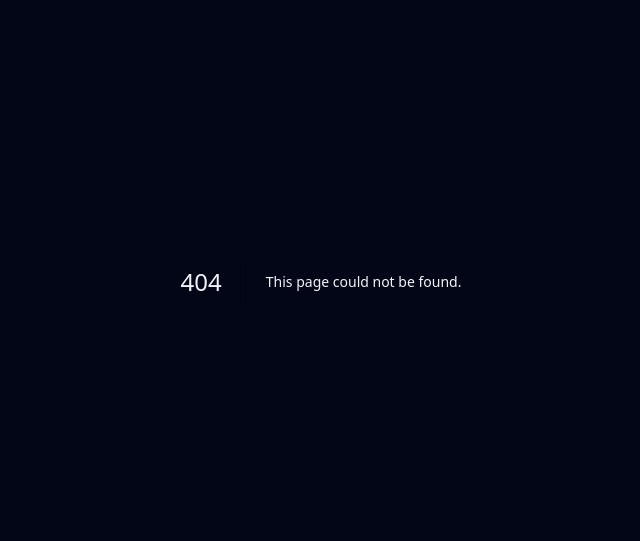
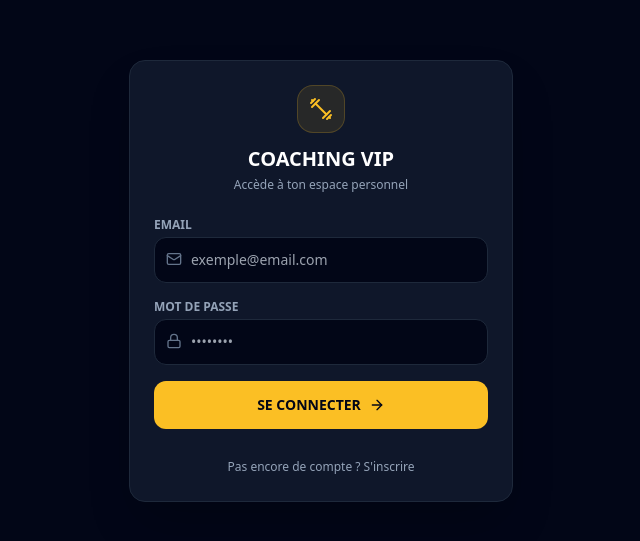
Before and after one commit to Juez34/coaching-vip, a Next.js app: page /login in a window 1280 px wide. Before the commit this address had no page. Shown: the part 119-660 px from the top of the page, without its empty margins (319-959 px from the left). Built offline with nearby package versions, Linux system fonts and the light colour scheme; no server answers.

Commit message:
Create page.js

```diff
--- /dev/null
+++ b/app/login/page.js
@@ -0,0 +1,156 @@
+"use client";
+import React, { useState } from "react";
+import { supabase } from "../../lib/supabase";
+import { Dumbbell, ArrowRight, Lock, Mail, ShieldCheck } from "lucide-react";
+
+export default function Login() {
+  const [email, setEmail] = useState("");
+  const [password, setPassword] = useState("");
+  const [isSignUp, setIsSignUp] = useState(false);
+  const [role, setRole] = useState("client");
+  const [loading, setLoading] = useState(false);
+
+  const handleAuth = async (e) => {
+    e.preventDefault();
+    setLoading(true);
+
+    try {
+      if (isSignUp) {
+        const { data, error } = await supabase.auth.signUp({ email, password });
+        if (error) throw error;
+
+        if (data.user) {
+          await supabase.from("profiles").insert([
+            {
+              id: data.user.id,
+              role: role,
+            },
+          ]);
+        }
+
+        alert("Compte créé avec succès !");
+        redirectUser(role);
+      } else {
+        const { data, error } = await supabase.auth.signInWithPassword({ email, password });
+        if (error) throw error;
+
+        // Récupérer le rôle de l'utilisateur connecté
+        const { data: profile } = await supabase
+          .from("profiles")
+          .select("role")
+          .eq("id", data.user.id)
+          .single();
+
+        redirectUser(profile?.role || "client");
+      }
+    } catch (err) {
+      alert(err.message || "Erreur d'authentification");
+    } finally {
+      setLoading(false);
+    }
+  };
+
+  const redirectUser = (userRole) => {
+    if (userRole === "admin") window.location.href = "/admin";
+    else if (userRole === "coach") window.location.href = "/coach";
+    else window.location.href = "/";
+  };
+
+  return (
+    <div className="min-h-screen bg-slate-950 text-slate-100 font-sans flex items-center justify-center p-4">
+      <div className="w-full max-w-sm bg-slate-900 border border-slate-800 rounded-2xl p-6 shadow-2xl">
+        <div className="flex flex-col items-center mb-6">
+          <div className="w-12 h-12 bg-amber-400/10 border border-amber-400/20 rounded-2xl flex items-center justify-center mb-3">
+            <Dumbbell className="w-6 h-6 text-amber-400" />
+          </div>
+          <h1 className="text-xl font-black text-white">COACHING VIP</h1>
+          <p className="text-xs text-slate-400 mt-1">
+            {isSignUp ? "Crée ton compte pour démarrer" : "Accède à ton espace personnel"}
+          </p>
+        </div>
+
+        <form onSubmit={handleAuth} className="space-y-4">
+          {isSignUp && (
+            <div>
+              <label className="block text-xs font-bold uppercase text-slate-400 mb-2">
+                Je suis :
+              </label>
+              <div className="grid grid-cols-2 gap-2">
+                <button
+                  type="button"
+                  onClick={() => setRole("client")}
+                  className={`py-2 text-xs font-bold rounded-xl border transition-all ${
+                    role === "client"
+                      ? "bg-amber-400 text-slate-950 border-amber-400"
+                      : "bg-slate-950 text-slate-400 border-slate-800"
+                  }`}
+                >
+                  Élève
+                </button>
+                <button
+                  type="button"
+                  onClick={() => setRole("coach")}
+                  className={`py-2 text-xs font-bold rounded-xl border transition-all ${
+                    role === "coach"
+                      ? "bg-amber-400 text-slate-950 border-amber-400"
+                      : "bg-slate-950 text-slate-400 border-slate-800"
+                  }`}
+                >
+                  Coach
+                </button>
+              </div>
+            </div>
+          )}
+
+          <div>
+            <label className="block text-xs font-bold uppercase text-slate-400 mb-1">Email</label>
+            <div className="relative">
+              <Mail className="w-4 h-4 text-slate-500 absolute left-3 top-3.5" />
+              <input
+                type="email"
+                placeholder="exemple@email.com"
+                value={email}
+                onChange={(e) => setEmail(e.target.value)}
+                className="w-full bg-slate-950 border border-slate-800 rounded-xl py-3 pl-9 pr-3 text-sm text-white focus:outline-none focus:border-amber-400"
+                required
+              />
+            </div>
+          </div>
+
+          <div>
+            <label className="block text-xs font-bold uppercase text-slate-400 mb-1">Mot de passe</label>
+            <div className="relative">
+              <Lock className="w-4 h-4 text-slate-500 absolute left-3 top-3.5" />
+              <input
+                type="password"
+                placeholder="••••••••"
+                value={password}
+                onChange={(e) => setPassword(e.target.value)}
+                className="w-full bg-slate-950 border border-slate-800 rounded-xl py-3 pl-9 pr-3 text-sm text-white focus:outline-none focus:border-amber-400"
+                required
+              />
+            </div>
+          </div>
+
+          <button
+            type="submit"
+            disabled={loading}
+            className="w-full py-3.5 bg-amber-400 hover:bg-amber-300 disabled:opacity-50 text-slate-950 font-black text-sm rounded-xl flex items-center justify-center gap-2 transition-all mt-6"
+          >
+            <span>{loading ? "CHARGEMENT..." : isSignUp ? "S'INSCRIRE" : "SE CONNECTER"}</span>
+            <ArrowRight className="w-4 h-4" />
+          </button>
+        </form>
+
+        <div className="mt-6 text-center">
+          <button
+            onClick={() => setIsSignUp(!isSignUp)}
+            className="text-xs text-slate-400 hover:text-amber-400 font-medium transition-colors"
+          >
+            {isSignUp ? "Déjà un compte ? Se connecter" : "Pas encore de compte ? S'inscrire"}
+          </button>
+        </div>
+      </div>
+    </div>
+  );
+}
```
